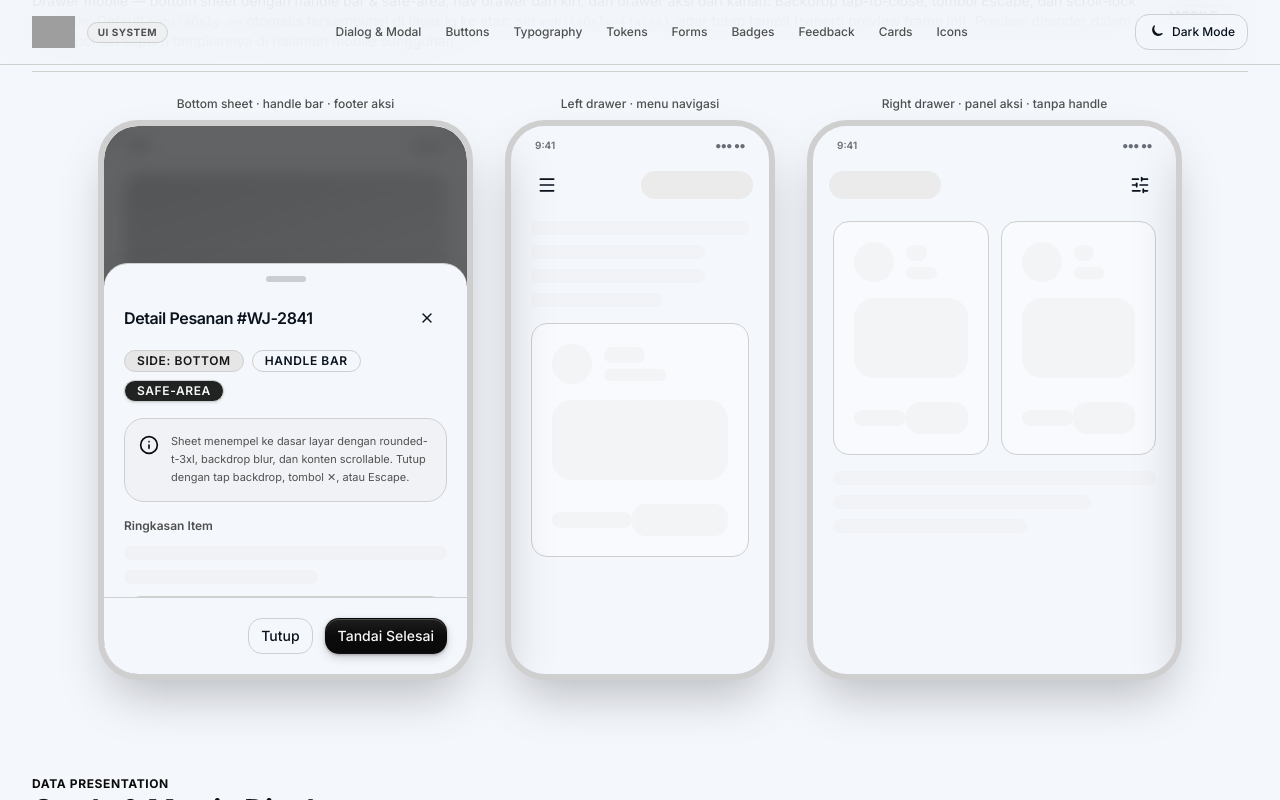
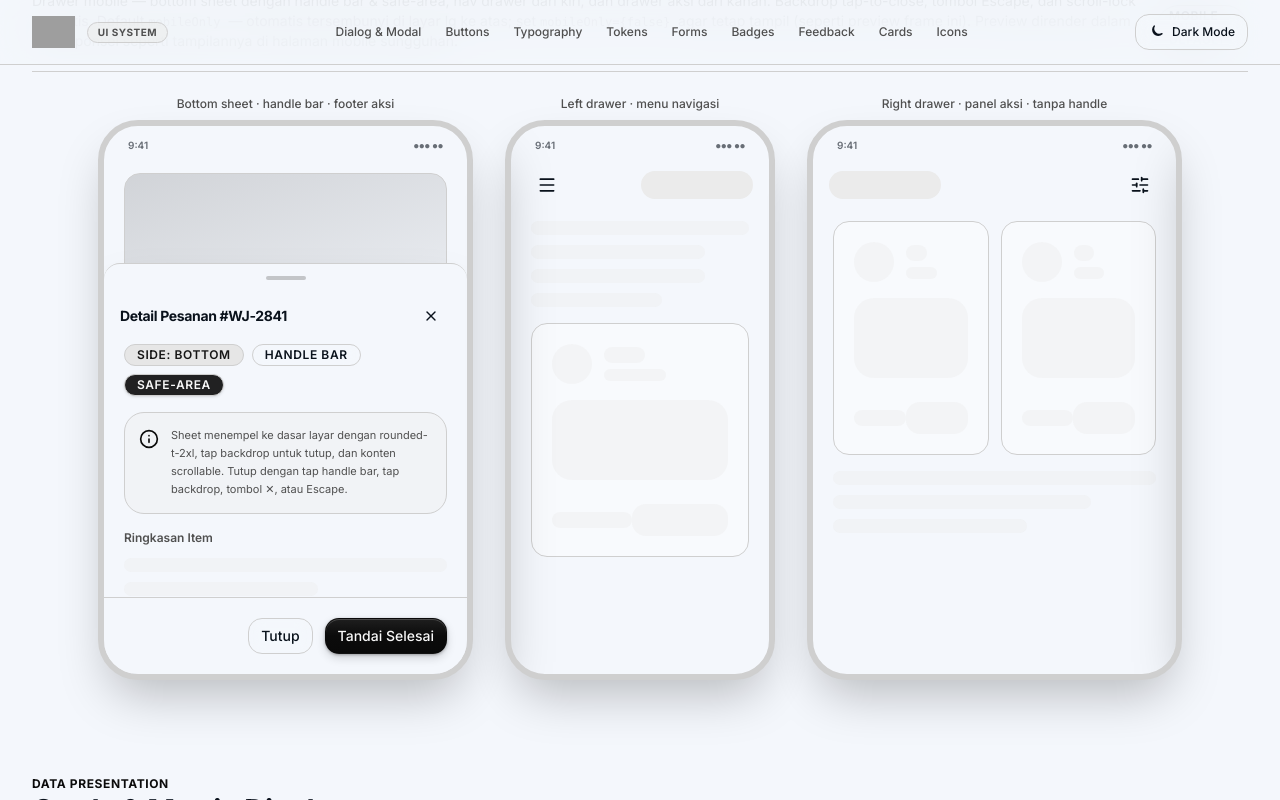
Before and after one commit to kanjengadipati/webjoz-ui, a Next.js app: page / in a window 1280 px wide. Both pictures are taken after a click on the button "Buka Bottom Sheet". Shown: the part 9054-9854 px from the top of the page. Built offline with nearby package versions, Linux system fonts and the light colour scheme; grey boxes are pictures that could not be loaded.

Commit message:
feat(drawer): align design with WizardSheet — rounded-t-2xl, tap handle to close, noPadding prop, default px-5 body padding

```diff
--- a/app/page.tsx
+++ b/app/page.tsx
@@ -1125,8 +1125,8 @@ export default function DesignSystemPage() {
                     <div className="rounded-xl border border-border/60 bg-muted/40 p-3.5 flex items-start gap-3">
                       <InfoIcon className="size-4 text-primary shrink-0 mt-0.5" />
                       <div className="text-[11px] leading-relaxed text-muted-foreground">
-                        Sheet menempel ke dasar layar dengan rounded-t-3xl, backdrop blur, dan konten scrollable.
-                        Tutup dengan tap backdrop, tombol ✕, atau Escape.
+                        Sheet menempel ke dasar layar dengan rounded-t-2xl, tap backdrop untuk tutup, dan konten scrollable.
+                        Tutup dengan tap handle bar, tap backdrop, tombol ✕, atau Escape.
                       </div>
                     </div>
                     <div className="space-y-3">
--- a/components/ui/drawer.tsx
+++ b/components/ui/drawer.tsx
@@ -50,14 +50,20 @@ export interface DrawerProps {
    * visible at every viewport (e.g. inside a device preview frame).
    */
   mobileOnly?: boolean;
+  /**
+   * Remove default horizontal/bottom padding from the scrollable body.
+   * Use when children need full-width layout (e.g. horizontal scroll sections).
+   * Default false.
+   */
+  noPadding?: boolean;
 }
 
 const SIDE_PANEL_CLASSES: Record<DrawerSide, string> = {
   bottom:
-    "fixed inset-x-0 bottom-0 z-50 flex w-full flex-col rounded-t-3xl border-t border-border/50 bg-background text-foreground shadow-2xl",
-  left: "fixed left-0 top-0 bottom-0 z-50 flex h-full w-full flex-col border-r border-border/50 bg-background text-foreground shadow-2xl",
+    "fixed inset-x-0 bottom-0 z-50 flex w-full flex-col rounded-t-2xl border-t border-border bg-background text-foreground shadow-2xl",
+  left: "fixed left-0 top-0 bottom-0 z-50 flex h-full w-full flex-col border-r border-border bg-background text-foreground shadow-2xl",
   right:
-    "fixed right-0 top-0 bottom-0 z-50 flex h-full w-full flex-col border-l border-border/50 bg-background text-foreground shadow-2xl",
+    "fixed right-0 top-0 bottom-0 z-50 flex h-full w-full flex-col border-l border-border bg-background text-foreground shadow-2xl",
 };
 
 const SIDE_CLOSED_CLASSES: Record<DrawerSide, string> = {
@@ -88,6 +94,7 @@ export function Drawer({
   backdropClassName,
   lockScroll = true,
   mobileOnly = true,
+  noPadding = false,
 }: DrawerProps) {
   const titleId = useId();
   const hasHandle = side === "bottom" && showHandle;
@@ -109,10 +116,10 @@ export function Drawer({
 
   return (
     <>
-      {/* Backdrop — tap to close, blurred */}
+      {/* Backdrop — tap to close, no dim (matches WizardSheet pattern) */}
       <div
         className={cn(
-          "fixed inset-0 z-40 bg-black/60 backdrop-blur-sm",
+          "fixed inset-0 z-40",
           MOTION.standard,
           open ? "opacity-100 pointer-events-auto" : "opacity-0 pointer-events-none",
           mobileOnly && "lg:hidden",
@@ -138,18 +145,25 @@ export function Drawer({
         )}
         style={side === "bottom" ? { maxHeight } : { maxWidth }}
       >
-        {/* Drag handle — bottom sheet only */}
+        {/* Drag handle — bottom sheet only, tap to close */}
         {hasHandle && (
-          <div
-            className="mx-auto mt-3 mb-1 h-1.5 w-10 shrink-0 rounded-full bg-muted-foreground/25"
-            aria-hidden="true"
-          />
+          <button
+            type="button"
+            onClick={onClose}
+            className="flex flex-col items-center justify-center pt-3 pb-2 w-full shrink-0 cursor-pointer group"
+            aria-label="Close drawer"
+          >
+            <div
+              className="h-1 w-10 rounded-full bg-muted-foreground/30 group-active:bg-muted-foreground/60 transition-colors"
+              aria-hidden="true"
+            />
+          </button>
         )}
 
         {/* Header */}
         {title ? (
-          <div className="flex items-center justify-between gap-3 px-5 pb-3 pt-3">
-            <h2 id={titleId} className="text-base font-semibold tracking-tight">
+          <div className="flex items-center gap-3 px-4 py-2 shrink-0">
+            <h2 id={titleId} className="text-sm font-bold flex-1 tracking-tight">
               {title}
             </h2>
             <Button
@@ -166,8 +180,9 @@ export function Drawer({
         {/* Scrollable body */}
         <div
           className={cn(
-            "min-h-0 flex-1 overflow-y-auto px-5 pb-5",
-            !title && (hasHandle ? "pt-4" : "pt-5"),
+            "flex flex-col flex-1 min-h-0 overflow-hidden",
+            !noPadding && "px-5 pb-5",
+            !title && !hasHandle && !noPadding && "pt-5",
           )}
         >
           {children}
--- a/package.json
+++ b/package.json
@@ -1,6 +1,6 @@
 {
   "name": "webjoz-ui",
-  "version": "1.0.6",
+  "version": "1.0.7",
   "description": "Standard Web UX, Component Library & Theme Engine for Webjoz",
   "private": true,
   "main": "./index.ts",
```
